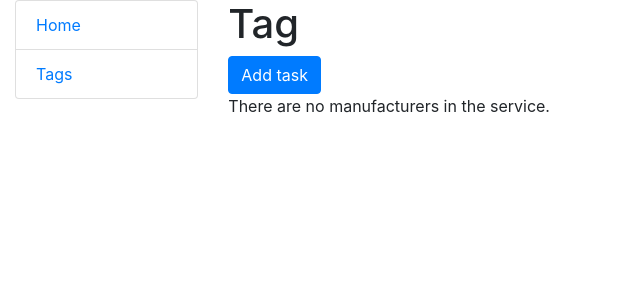
After one commit to halyna-baklanova/todolist, a Django app: page /tags/ in a window 1280 px wide. The commit adds this page. Shown: the top 300 px of the page, without its empty margins (0-640 px from the left). Run offline with Django 5.2, Linux system fonts and the light colour scheme; data that the repository does not hold is empty.

Commit message:
create page Tags

```diff
--- a/templates/includes/sidebar.html
+++ b/templates/includes/sidebar.html
@@ -1,5 +1,5 @@
 
 <ul class="sidebar-nav list-group">
   <li class="list-group-item"><a href="{% url 'todolist:index' %}">Home</a></li>
-  <li class="list-group-item"><a href="{% url 'todolist:tag-list' %}">Tags</a></li>
+  <li class="list-group-item"><a href="{% url 'todolist:tags' %}">Tags</a></li>
 </ul>
--- /dev/null
+++ b/templates/todolist/tags.html
@@ -0,0 +1,34 @@
+{% extends "base.html" %}
+
+{% block content %}
+  <h1>Tag</h1>
+  <a href="{% url 'todolist:task-create' %}" class="btn btn-primary link-to-page">
+      Add task
+    </a>
+  {% if tag_list %}
+    <table class="table">
+      <tr>
+        <th>NAME</th>
+        <th>UPDATE</th>
+        <th>DELETE</th>
+      </tr>
+
+      {% for tag in tag_list %}
+        <tr>
+          <td>
+            {{ tag.name }}
+          </td>
+          <td>
+            <a href="{% url 'todolist:tag-update' tag.name %}">UPDATE</a>
+          </td>
+          <td>
+            <a href="{% url 'todolist:tag-delete' tag.name %}">DELETE</a>
+          </td>
+        </tr>
+      {% endfor %}
+    </table>
+
+  {% else %}
+    <p>There are no manufacturers in the service.</p>
+  {% endif %}
+{% endblock %}
--- a/todolist/models.py
+++ b/todolist/models.py
@@ -15,6 +15,8 @@ class Task(models.Model):
     done = models.BooleanField(default=False)
     tags = models.ManyToManyField("Tag", related_name="tasks")
 
+    class Meta:
+        ordering = ["done", "datetime"]
 
     def __str__(self):
         return self.content
--- a/todolist/urls.py
+++ b/todolist/urls.py
@@ -3,6 +3,9 @@ from django.urls import path
 from .views import (
     index,
     TagListView,
+    TagCreateView,
+    TagUpdateView,
+    TagDeleteView,
     TaskCreateView,
     TaskUpdateView,
     TaskDeleteView,
@@ -11,7 +14,6 @@ from .views import (
 
 urlpatterns = [
     path("", index, name="index"),
-    path("/tag-list", TagListView.as_view(), name="tag-list"),
     path(
         "task/create/",
         TaskCreateView.as_view(),
@@ -30,7 +32,23 @@ urlpatterns = [
     path('task/done/<int:pk>/',
          TaskDoneView.as_view(),
          name='task-done'
-         )
+         ),
+path("tags/", TagListView.as_view(), name="tags"),
+    path(
+        "tag/create/",
+        TagCreateView.as_view(),
+        name="tag-create"
+    ),
+    path(
+        "tag/update/<str:name>/",
+        TagUpdateView.as_view(),
+        name="tag-update"
+    ),
+    path(
+        "tag/delete/<str:name>/",
+        TagDeleteView.as_view(),
+        name="tag-delete"
+    ),
 
 ]
 
--- a/todolist/views.py
+++ b/todolist/views.py
@@ -1,6 +1,7 @@
 from django.shortcuts import render
 from django.urls import reverse_lazy
 from django.views import generic
+from django.shortcuts import get_object_or_404
 
 from todolist.models import Task, Tag
 
@@ -48,3 +49,28 @@ class TaskDoneView(generic.UpdateView):
 
 class TagListView(generic.ListView):
     model = Tag
+    template_name = "todolist/tags.html"
+
+
+class TagCreateView(generic.CreateView):
+    model = Tag
+    fields = "__all__"
+    success_url = reverse_lazy("todolist:tags")
+
+
+class TagUpdateView(generic.UpdateView):
+    model = Tag
+    fields = "__all__"
+    success_url = reverse_lazy("todolist:tags")
+
+    def get_object(self, queryset=None):
+        return get_object_or_404(Tag, name=self.kwargs["name"])
+
+
+class TagDeleteView(generic.DeleteView):
+    model = Tag
+    fields = "__all__"
+    success_url = reverse_lazy("todolist:tags")
+
+    def get_object(self, queryset=None):
+        return get_object_or_404(Tag, name=self.kwargs["name"])
```
Also changed, not shown: templates/todolist/tag-list.html (deleted, +0 -7 lines), templates/todolist/tag_confirm_delete.html (added, +13 -0 lines), templates/todolist/tag_form.html (added, +12 -0 lines).
